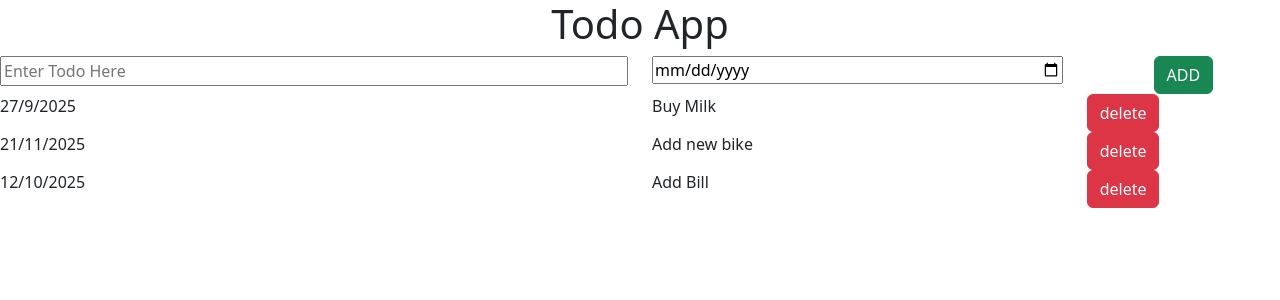
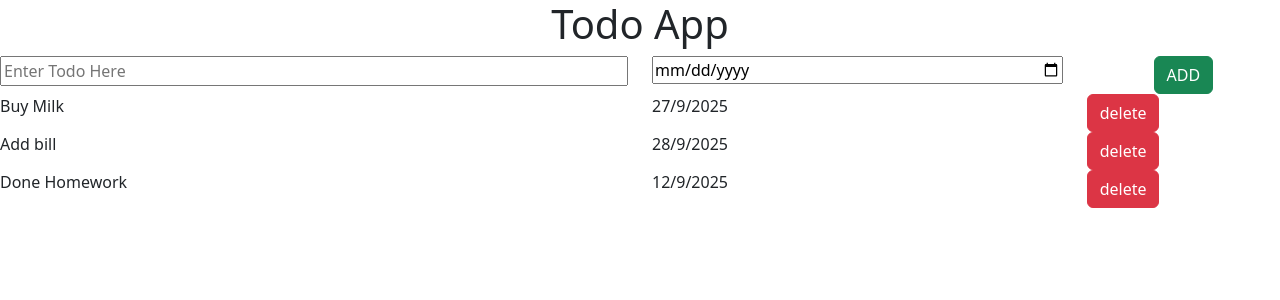
Before and after one commit to arizsalman/React-app, a React (Vite) app: page / in a window 1280 px wide. Shown: the top 300 px of the page. Built offline with nearby package versions, Linux system fonts and the light colour scheme.

Commit message:
done list

```diff
--- a/src/assets/Todo.jsx
+++ b/src/assets/Todo.jsx
@@ -4,16 +4,23 @@ import TodoItem from './compounent/TodoItem'
 import TodoType1 from './compounent/TodoType1'
 
 
+
 const Todo = () => {
+  const TodoItems = [
+    { name: "Buy Milk", dueDate: "27/9/2025" },
+    { name: "Add bill", dueDate: "28/9/2025" },
+    { name: "Done Homework", dueDate: "12/9/2025" },
+  ];
   return (
    <center className='todo-cantainer'>
     <TodoApp/>
     <TodoItem/>
     <div className='item-cantainer'>
 
-    <TodoType1 todoName="27/9/2025" todoDate="Buy Milk"> </TodoType1>
-    <TodoType1 todoName="21/11/2025" todoDate="Add new bike"> </TodoType1>
-    <TodoType1 todoName="12/10/2025" todoDate="Add Bill"> </TodoType1>
+    {TodoItems.map(item => (
+        <TodoType1 key={item.name} todoName={item.name} todoDate={item.dueDate} />
+      ))}
+
 
     </div>
 
--- a/src/assets/compounent/TodoType1.jsx
+++ b/src/assets/compounent/TodoType1.jsx
@@ -7,6 +7,7 @@ const TodoType1 = ({todoName,todoDate}) => {
         <div class="row">
     <div class="col-6" > {todoName}</div>
     <div class="col-4"> {todoDate} </div>
+
     <div class="col-2"><button type="button" class="btn btn-danger">delete</button>
     </div>
   </div>
```
Also changed, not shown: src/assets/compounent/TodoItems.jsx (deleted, +0 -26 lines).
